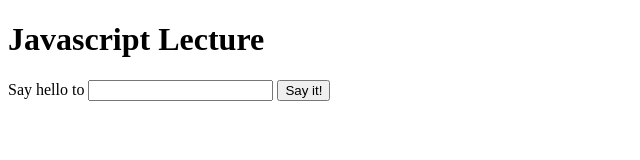
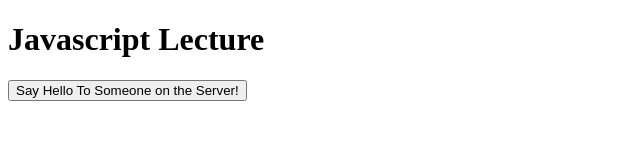
Before and after one commit to dakoo/coursera_Using-Javascript_to_Build_Web_Applications, a plain HTML site: page index.html in a window 1280 px wide. Shown: the whole page, without its empty margins (0-640 px from the left). Drawn offline with Linux system fonts and the light colour scheme.

Commit message:
[Ajax Handler] Add Ajax Utility to html and Request Button

```diff
--- a/index.html
+++ b/index.html
@@ -2,17 +2,16 @@
 <html lang="en">
   <head>
     <meta charset="utf-8">
+    <script src="js/ajax-utils.js"></script>
     <script src="js/script.js"></script>
   </head>
 <body>
   <h1 id="title">Javascript Lecture</h1>
 
+  <!-- Request -->
   <p>
-    Say hello to
-    <!-- input -->
-    <input id="name" type="text">
     <button>
-      Say it!
+      Say Hello To Someone on the Server!
     </button>
   </p>
 
```
